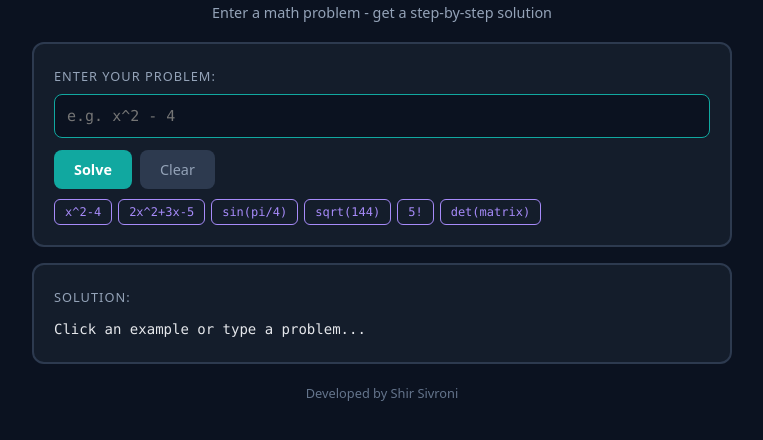
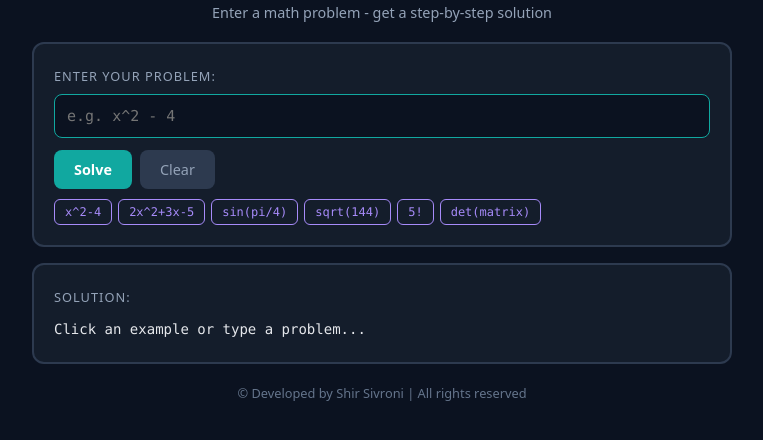
Before and after one commit to shir-openu/math-solver, a plain HTML site: page index.html in a window 1280 px wide. Shown: the part 62-502 px from the top of the page, without its empty margins (258-1021 px from the left). Drawn offline with nearby package versions, Linux system fonts and the light colour scheme.

Commit message:
Standard footer

```diff
--- a/index.html
+++ b/index.html
@@ -15,7 +15,7 @@
 <div class="sub">Enter a math problem - get a step-by-step solution</div>
 <div class="card"><label>Enter your problem:</label><input type="text" id="input" placeholder="e.g. x^2 - 4" autofocus/><div class="btn-row"><button class="btn btn-solve" onclick="solve()">Solve</button><button class="btn btn-clear" onclick="clearAll()">Clear</button></div><div class="examples"><button class="ex" onclick="tryEx('x^2-4')">x^2-4</button><button class="ex" onclick="tryEx('2*x^2+3*x-5')">2x^2+3x-5</button><button class="ex" onclick="tryEx('sin(pi/4)')">sin(pi/4)</button><button class="ex" onclick="tryEx('sqrt(144)')">sqrt(144)</button><button class="ex" onclick="tryEx('5!')">5!</button><button class="ex" onclick="tryEx('det([[1,2],[3,4]])')">det(matrix)</button></div></div>
 <div class="card"><label>Solution:</label><div id="output">Click an example or type a problem...</div></div>
-<div class="footer">Developed by Shir Sivroni
+<div class="footer">&copy; Developed by Shir Sivroni | All rights reserved
 </div>
 <script>
 document.getElementById('input').addEventListener('keydown',function(e){if(e.key==='Enter')solve()});
```
